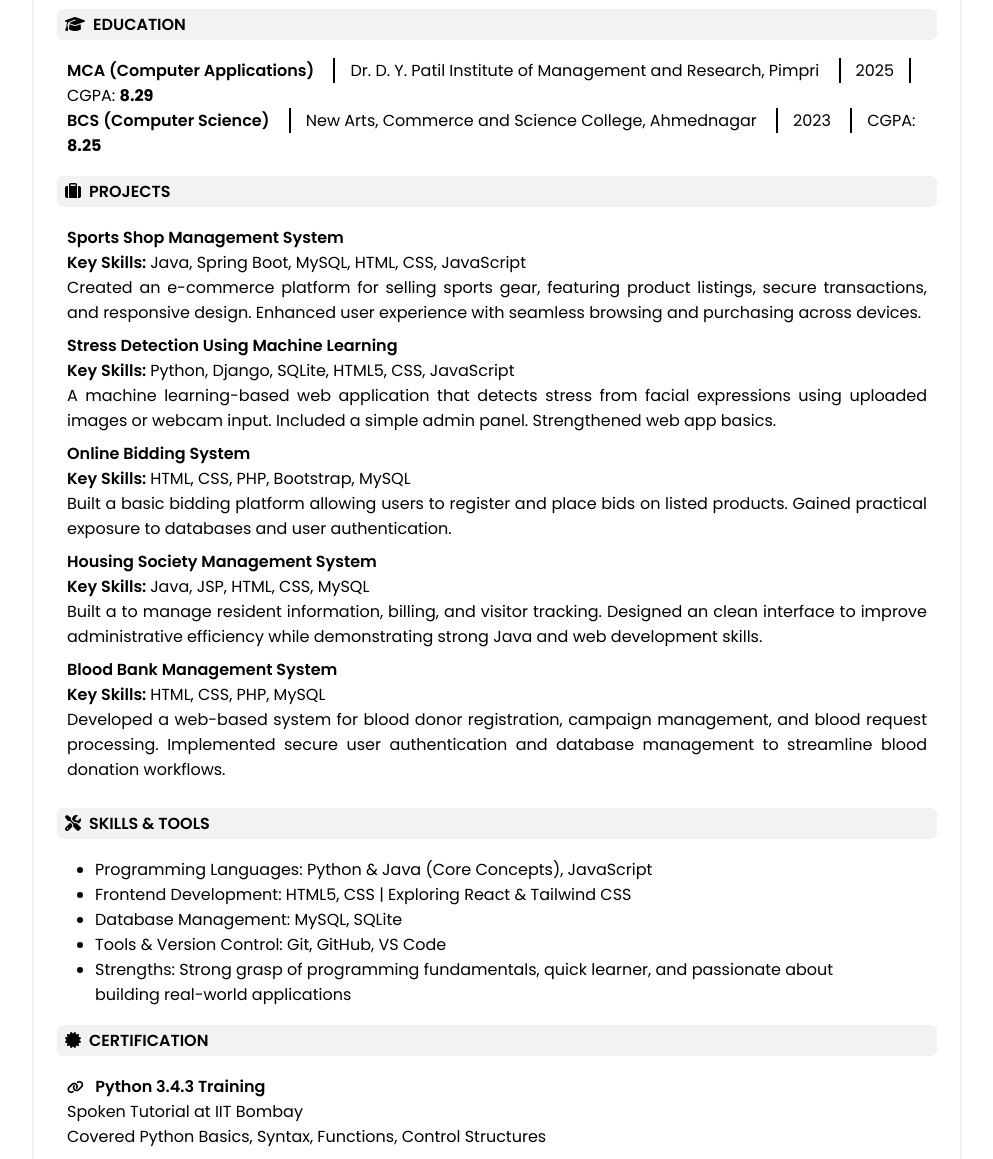
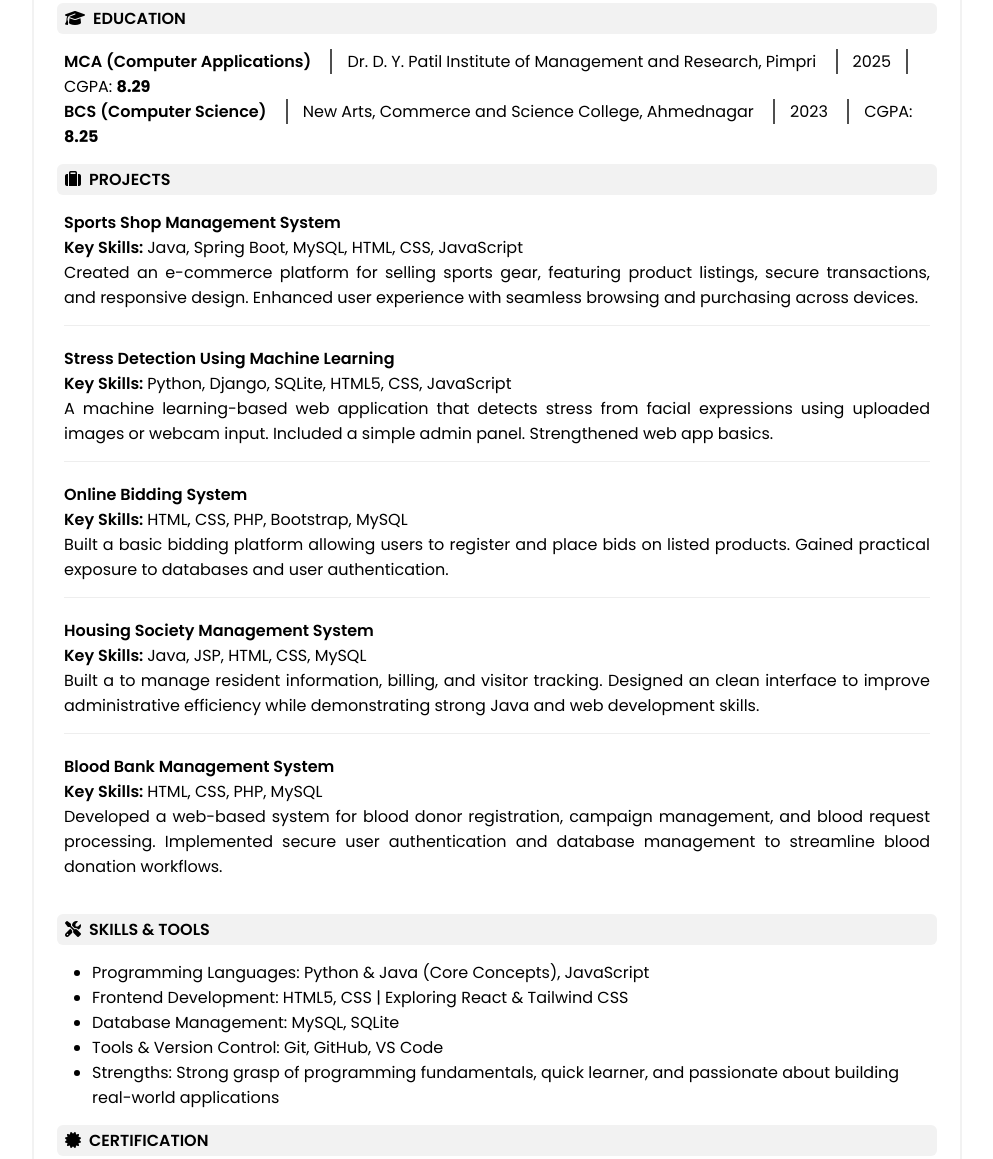
Before and after one commit to ManishPund/My-Resume, a plain HTML site: page Index.html in a window 1280 px wide. Shown: the part 349-1508 px from the top of the page, without its empty margins (143-1136 px from the left). Drawn offline with Linux system fonts and the light colour scheme.

Commit message:
Add more Style in css

```diff
--- a/style.css
+++ b/style.css
@@ -22,17 +22,19 @@
 i {
   margin-right: 8px;
 }
-.header a {
+a {
   text-decoration: none;
 }
 .divider {
-  border: 1px solid black;
+
+  border: 1px solid rgba(0, 0, 0, 0.692);
 }
 hr {
   margin: 6px 0;
 }
 
 .section-title {
+  cursor: pointer;
   font-size: 1rem;
   background-color: #f2f2f2;
   margin: 15px 8px;
@@ -40,10 +42,13 @@ hr {
   font-weight: 600;
   border-radius: 6px;
 }
+.section-title:hover {
+  background-color: rgb(207, 207, 207);
+  transform: scale(1.02);
+}
 .section-content {
-  margin: 0 10px;
-  padding: 3px 8px;
-  display: block;
+  margin: 10px 0;
+  padding: 0 15px;
 }
 .goal {
   text-align: center;
@@ -60,7 +65,13 @@ p {
 }
 
 .project-details {
-  margin-bottom: 8px;
+  margin-bottom: 20px;
+  padding-bottom: 15px;
+  border-bottom: 1px solid #eee;
+}
+
+.project-details:last-child {
+  border-bottom: none;
 }
 .project-title {
   font-size: 1rem;
@@ -81,7 +92,6 @@ ul {
   background-color: transparent;
 }
 .certi-btn a {
-  text-decoration: none;
   color: black;
   font-weight: 600;
   font-size: 1rem;
```
Also changed, not shown: Index.html (+0 -3 lines).
